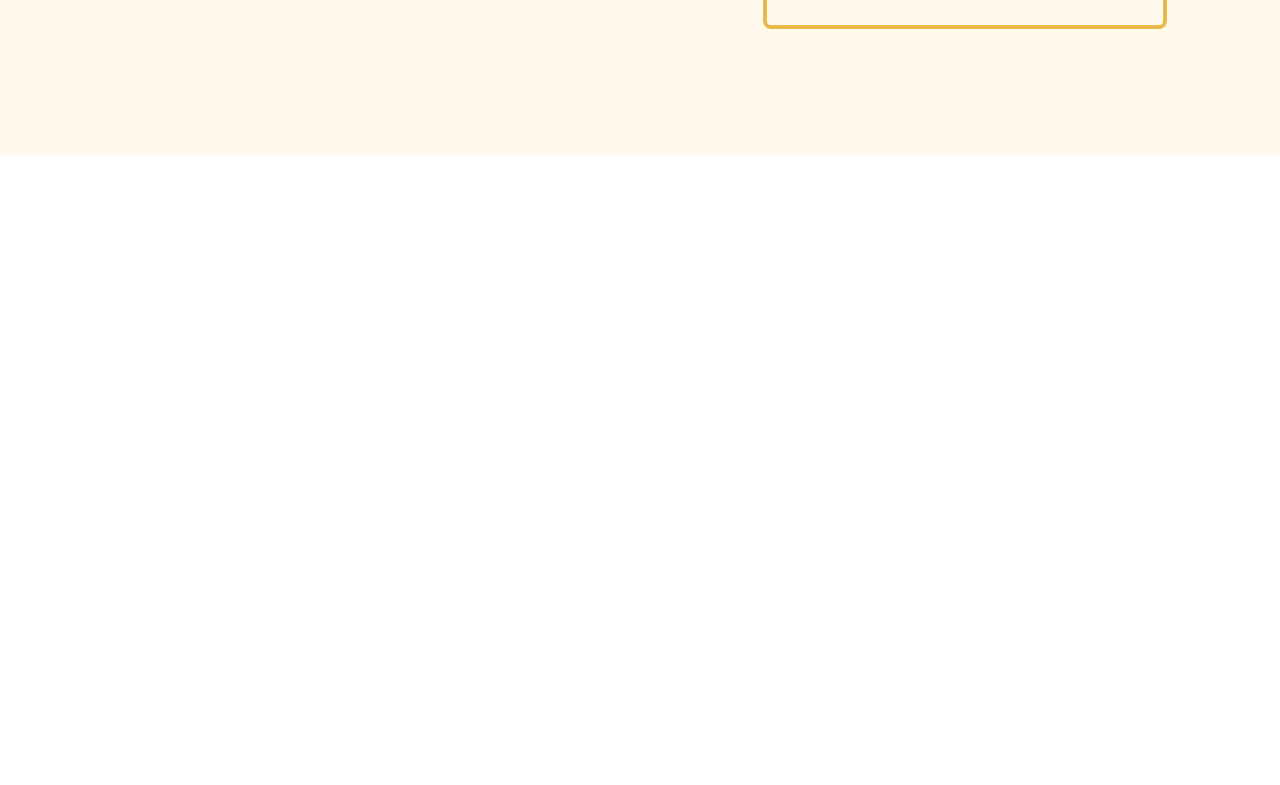
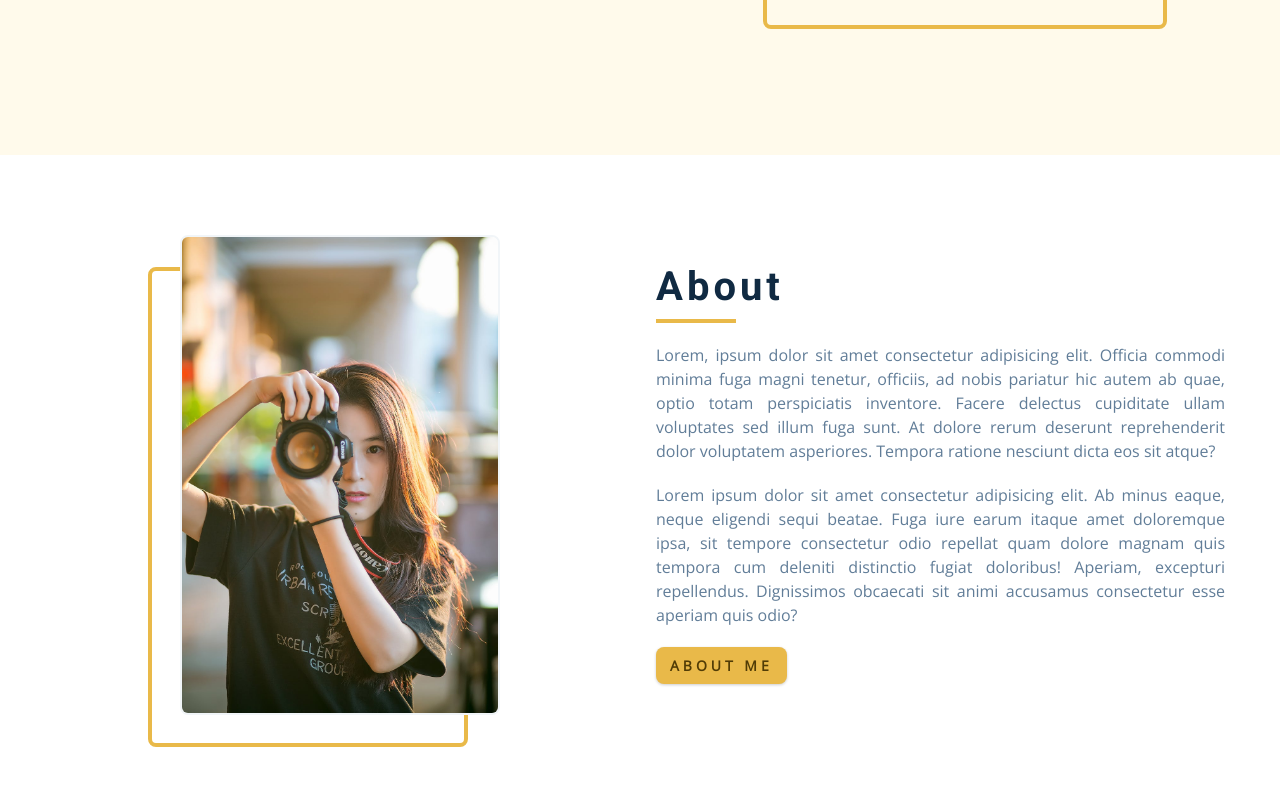
Before and after one commit to gopikatari/gopi_css_grid, a plain HTML site: page index.html in a window 1280 px wide. Shown: the part 645-1430 px from the top of the page. Before the commit the page ends 800 px from the top, so only its background shows below. Drawn offline with nearby package versions, Linux system fonts and the light colour scheme.

Commit message:
about section

```diff
--- a/css/styles.css
+++ b/css/styles.css
@@ -360,7 +360,7 @@ Hero
   display: none;
 }
 
-.hero-info h1 {
+.hero-info h2 {
   letter-spacing: normal;
 }
 .hero-info h4 {
@@ -385,6 +385,12 @@ Hero
   .hero-img-container {
     display: block;
     position: relative;
+  }
+  .hero-info {
+    /* justify-self: start; */
+  }
+  .hero-info h2 {
+    font-size: 3rem;
   }
   .hero-img-container::before {
     content: '';
@@ -420,8 +426,58 @@ Hero
 About
 ===============
 */
-/* section title added to globals */
+.about-center {
+  display: grid;
+  gap: 3rem 2rem;
+}
+.about-img {
+  width: 20rem;
+  height: 30rem;
+  text-align: center;
+  justify-self: center;
+}
+.about-photo {
+  display: block;
+  object-fit: cover;
+  width: 100%;
+  height: 100%;
+  border: 0.125rem solid var(--clr-grey-10);
+  border-radius: var(--radius);
+}
+.about-info p {
+  text-align: justify;
+}
+.about-info .underline {
+  margin-left: 0;
+  margin-bottom: 1.25rem;
+}
 
+@media screen and (min-width: 768px) {
+  .about-center {
+    display: grid;
+    grid-template-columns: 1fr 1fr;
+  }
+  .about-info {
+    align-self: center;
+  }
+  .about-img {
+    position: relative;
+  }
+  .about-img::before {
+    content: '';
+    display: block;
+    width: 100%;
+    height: 100%;
+    border: 0.25rem solid var(--clr-primary-5);
+    position: absolute;
+    top: 2rem;
+    left: -2rem;
+    border-radius: var(--radius);
+  }
+  .about-photo {
+    position: relative;
+  }
+}
 /*
 ===============
 Services
--- a/index.html
+++ b/index.html
@@ -47,7 +47,7 @@
 
         <ul class="social-links">
           <li>
-            <a href="www.facebook.com">
+            <a href="https://www.facebook.com/Gopinathreddy.k/">
               <i class="fab fa-facebook"></i>
             </a>
           </li>
@@ -86,7 +86,7 @@
 
           <ul class="social-links hero-icons">
             <li>
-              <a href="www.facebook.com">
+              <a href="https://www.facebook.com/Gopinathreddy.k/">
                 <i class="fab fa-facebook"></i>
               </a>
             </li>
@@ -118,12 +118,47 @@
       </div>
     </div>
     <!-- end of hero -->
-    <!-- end of sidebar -->
-    <!-- header -->
+    <!-- about -->
+    <section class="section about">
+      <div class="section-center about-center">
+        <div class="about-img">
+          <img
+            class="about-photo"
+            src="images/about-img.jpeg"
+            alt="about img"
+          />
+        </div>
+        <div class="about-info">
+          <!-- section-title -->
+          <div class="section-title about-title">
+            <h2>About</h2>
+            <div class="underline"></div>
+          </div>
+          <!-- end of section title -->
+          <p>
+            Lorem, ipsum dolor sit amet consectetur adipisicing elit. Officia
+            commodi minima fuga magni tenetur, officiis, ad nobis pariatur hic
+            autem ab quae, optio totam perspiciatis inventore. Facere delectus
+            cupiditate ullam voluptates sed illum fuga sunt. At dolore rerum
+            deserunt reprehenderit dolor voluptatem asperiores. Tempora ratione
+            nesciunt dicta eos sit atque?
+          </p>
 
-    <!-- end of header -->
-    <!-- about -->
+          <p>
+            Lorem ipsum dolor sit amet consectetur adipisicing elit. Ab minus
+            eaque, neque eligendi sequi beatae. Fuga iure earum itaque amet
+            doloremque ipsa, sit tempore consectetur odio repellat quam dolore
+            magnam quis tempora cum deleniti distinctio fugiat doloribus!
+            Aperiam, excepturi repellendus. Dignissimos obcaecati sit animi
+            accusamus consectetur esse aperiam quis odio?
+          </p>
 
+          <a href="https://www.github.com" target="_blank" class="btn about-btn"
+            >about me</a
+          >
+        </div>
+      </div>
+    </section>
     <!-- end of about -->
     <!-- services -->
 
```
